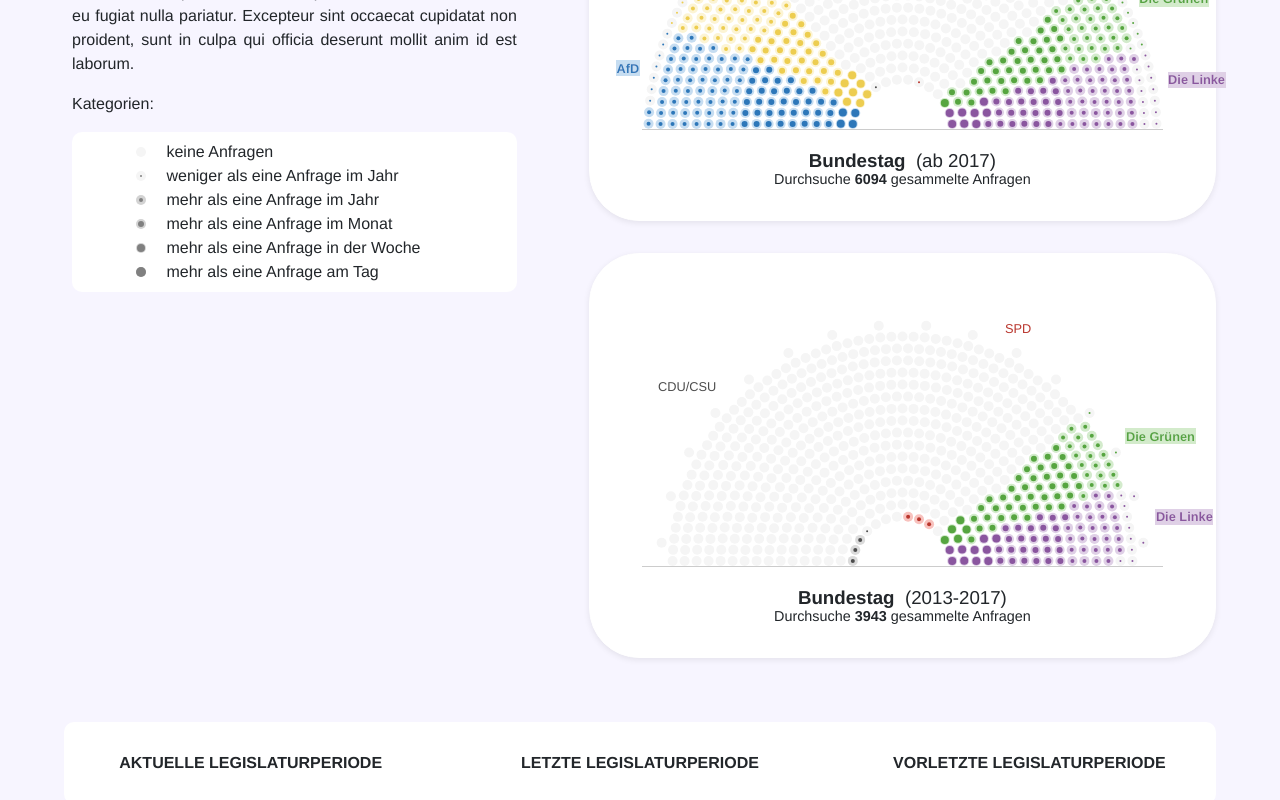
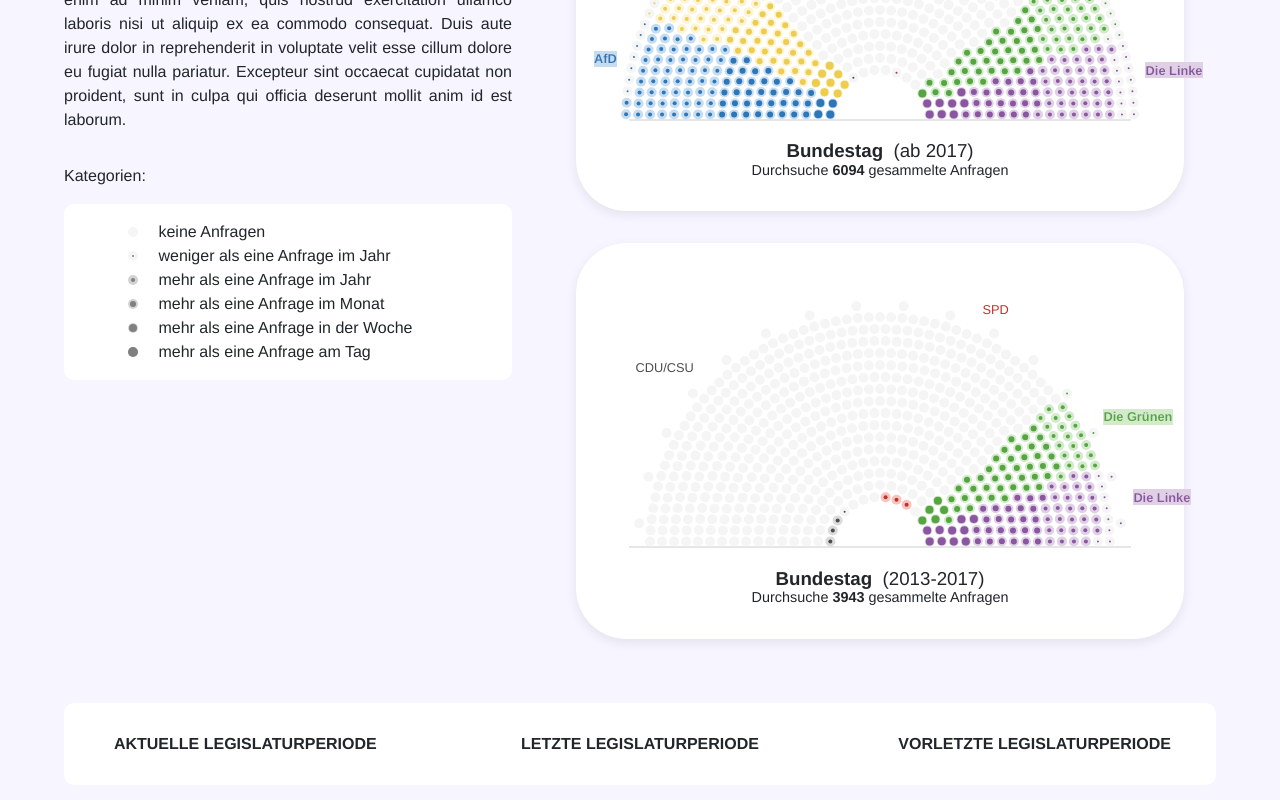
Before and after one commit to sophiamersmann/kleine-anfragen-visualised, a Vue app: page / in a window 1280 px wide. Shown: the part 280-1080 px from the top of the page. Built offline with nearby package versions, Linux system fonts and the light colour scheme.

Commit message:
Refactor css

```diff
--- a/src/assets/style/_global.scss
+++ b/src/assets/style/_global.scss
@@ -7,3 +7,10 @@ $popup-height: calc(100vh - #{$popup-offset});
 $black: hsl(210, 11%, 15%);
 $primary: hsl(254, 41%, 64%);
 $primary-light: hsl(252, 100%, 98%);
+
+$border-radius-weak: 10px;
+$border-radius-strong: 50px;
+$border-radius-tag: 2 * $border-radius-weak;
+
+$box-shadow-weak: 0 4px 12px rgba(0, 0, 0, 0.08);
+$box-shadow-strong: 0 16px 48px rgba(0, 0, 0, 0.08);
--- a/src/assets/style/base.scss
+++ b/src/assets/style/base.scss
@@ -15,3 +15,7 @@ html {
   margin: 0;
   padding: 0;
 }
+
+.test {
+  background-color: red;
+}
--- a/src/components/ElectionPeriod.vue
+++ b/src/components/ElectionPeriod.vue
@@ -71,28 +71,28 @@ export default {
 
 .election-period {
   background-color: white;
-  border-radius: 50px;
+  border-radius: $border-radius-strong;
   padding: $spacing;
   border: 1px solid white;
-  transition: all .2s;
-  box-shadow: 0 2px 6px rgba(0, 0, 0, 0.08);
-}
+  box-shadow: $box-shadow-weak;
+  transition: all 0.2s;
 
-.election-period:hover {
-  box-shadow: 0 16px 48px rgba(0, 0, 0, 0.08);
-  border-color: $primary;
+  &:hover {
+    box-shadow: $box-shadow-strong;
+    border-color: $primary;
+  }
 }
 
 .caption {
+  margin-top: 0.5 * $spacing;
   text-align: center;
-  margin-top: 0.5 * $spacing;
-}
 
-.caption h3 span {
-  font-weight: normal;
-}
+  h3 span {
+    font-weight: normal;
+  }
 
-.caption p {
-  font-size: 0.9rem;
+  p {
+    font-size: 0.9rem;
+  }
 }
 </style>
--- a/src/components/MinistryButton.vue
+++ b/src/components/MinistryButton.vue
@@ -75,13 +75,13 @@ export default {
 <style lang="scss" scoped>
 @import '@/assets/style/global';
 
-button {
+.ministry-button {
   width: 100%;
   margin: $spacing / 4 0;
   padding: 0.25 * $spacing;
 
   border: 1px solid white;
-  border-radius: 10px;
+  border-radius: $border-radius-weak;
 
   display: grid;
   grid-template-columns: 1fr 50px;
@@ -92,17 +92,16 @@ button {
   transition: all .2s;
 
   font-size: 0.9rem;
-}
 
-button:first-of-type {
+  &:first-of-type {
     margin-top: 0;
   }
 
-button:hover {
+  &:hover {
     border-color: $primary;
   }
 
-button.active {
+  &.active {
     border-color: $primary;
     font-weight: bold;
   }
@@ -115,4 +114,5 @@ button.active {
   .chart {
     justify-self: end;
   }
+}
 </style>
--- a/src/components/Popup.vue
+++ b/src/components/Popup.vue
@@ -4,9 +4,9 @@
       <h3>{{ body }}&nbsp; <span>({{ years }})</span></h3>
       <div class="text">
         Die Oppositionsparteien
-          <div class="text-wrapper">
+          <div class="tag-group">
             <span
-              class="party"
+              class="tag"
               v-for="(party, i) in oppositionParties"
               :key=i
               :style=party.style
@@ -15,9 +15,9 @@
             </span>
           </div>
           und Regierungparteien
-          <div class="text-wrapper">
+          <div class="tag-group">
             <span
-              class="party"
+              class="tag"
               v-for="(party, i) in rulingParties"
               :key=i
               :style=party.style
@@ -26,8 +26,8 @@
             </span>
           </div>
           haben insgesamt
-          <div class="text-wrapper">
-            <span class="number">{{ nRequests }}</span> Anfragen
+          <div class="tag-group">
+            <span class="highlight">{{ nRequests }}</span> Anfragen
           </div>
           an folgende Instutionen gestellt:
       </div>
@@ -236,28 +236,42 @@ export default {
 <style lang="scss" scoped>
 @import '@/assets/style/global';
 
+$line-height: 18px;
+
 .popup {
-  background-color: white;
-  border-radius: 50px;
-
   position: fixed;
   z-index: 2000;
   top: $popup-offset / 2;
   left: 2 * $popup-offset;
   width: $popup-width;
   height: $popup-height;
+  background-color: white;
+  border-radius: $border-radius-strong;
 
   display: grid;
   grid-template-columns: 1fr $popup-height;
+
+  &.loading {
+    .tag {
+      width: 80px;
+      height: $line-height;
+      background-color: gray;
+      vertical-align: bottom;
     }
 
-.sidebar {
-  height: $popup-height;
-  padding: $spacing;
-  background-color: $primary-light;
-  border-radius: 50px 0 0 50px;
-  display: flex;
-  flex-direction: column;
+    .highlight {
+      display: inline-block;
+      width: 40px;
+      height: $line-height;
+      background-color: gray;
+      vertical-align: bottom;
+      border-radius: $border-radius-tag;
+    }
+
+    .ministry-legend {
+      visibility: hidden;
+    }
+  }
 }
 
 .chart-ring {
@@ -265,61 +279,49 @@ export default {
   width: $popup-height;
 }
 
+.sidebar {
+  height: $popup-height;
+  padding: $spacing;
+  background-color: $primary-light;
+  border-radius: $border-radius-strong 0 0 $border-radius-strong;
+  display: flex;
+  flex-direction: column;
+
   h3 {
     text-align: center;
     border-bottom: 1px solid $black;
+
+    span {
+      font-weight: normal;
+    }
   }
 
   .text {
     border: 1px solid $primary-light;
-  padding: 0.25 * $spacing;
     line-height: 1.25;
-  margin: 0.5 * $spacing 0;
+    margin: $spacing 0;
+  }
 }
 
-.number {
-  font-size: 0.9em;
+.tag-group {
+  margin-left: 0.5 * $spacing;
+  padding: 2px 0 0.25 * $spacing 0;
+
+  .tag {
+    display: inline-block;
+    padding: 0 5px;
+    border-radius: 2 * $border-radius-tag;
+    font-size: 0.9rem;
     font-weight: bold;
-  line-height: 18px;
+    white-space: nowrap;
+    line-height: $line-height;
   }
 
-h3 span {
-  font-weight: normal;
+  .highlight {
+    font-size: 0.9rem;
+    font-weight: bold;
+    line-height: $line-height;
   }
-
-.text-wrapper {
-  margin-left: 0.5 * $spacing;
-  padding: 2px 0 0.25 * $spacing 0
-}
-
-.party {
-  display: inline-block;
-  padding: 0 5px;
-  border-radius: 20px;
-  font-size: 0.9em;
-  font-weight: bold;
-  white-space: nowrap;
-  line-height: 18px;
-}
-
-.popup.loading .party {
-  width: 80px;
-  height: 18px;
-  background-color: gray;
-  vertical-align: bottom;
-}
-
-.popup.loading .number {
-  display: inline-block;
-  width: 40px;
-  height: 18px;
-  background-color: gray;
-  vertical-align: bottom;
-  border-radius: 20px;
-}
-
-.popup.loading .ministry-legend {
-  visibility: hidden;
 }
 
 .ministry-legend {
--- a/src/components/Root.vue
+++ b/src/components/Root.vue
@@ -250,83 +250,105 @@ export default {
 
 main {
   padding: 2 * $spacing;
-  transition: filter 0.2s ease;
   background-color: $primary-light;
+  transition: filter 0.8s ease;
+
+  &.background {
+    filter: blur(4px);
+    transition: filter 0.8s ease;
+    overflow: hidden;
   }
-
-.background {
-  filter: blur(4px);
-  transition: filter 0.2s ease-in;
-  overflow: hidden;
 }
 
 .top {
   display: grid;
-  grid-template-columns: 40% 60%;
+  grid-template-columns: 2fr 3fr;
   grid-gap: $spacing;
-}
-
-h1 {
-  text-align: center;
-  border-bottom: 1px solid $black;
 }
 
 .introduction {
   line-height: 1.5;
+
+  h1 {
+    border-bottom: 1px solid $black;
+    text-align: center;
   }
 
-.introduction .p {
-  padding: 0.25 * $spacing;
-  border-radius: 10px;
+  .p {
+    padding: 0.5 * $spacing 0;
     text-align: justify;
   }
+
+  .legend {
+    margin: 0.5 * $spacing 0;
+    padding: 0.5 * $spacing $spacing * 2;
+    background-color: white;
+    border-radius: $border-radius-weak;
 
     .legend-line--chart {
       display: inline-block;
       margin-right: 0.5 * $spacing;
     }
-
-.introduction .legend {
-  background-color: white;
-  margin: 0.5 * $spacing 0;
-  padding: 0.25 * $spacing $spacing * 2;
-  border-radius: 10px;
+  }
 }
 
-.tiles-bundestag .election-period {
+.tiles-bundestag {
+  .election-period {
     margin: $spacing;
   }
-
-.tiles .row {
-  margin: $spacing 0;
-  display: grid;
-  grid-gap: $spacing / 2;
 }
 
-.tiles-landtage .row-header {
+.tiles-landtage {
+  .row-header {
+    position: sticky;
+    top: 0;
+    padding: $spacing 0;
+    background-color: white;
+    border-radius: $border-radius-weak;
     text-align: center;
-  position: sticky;
-  background-color: white;
-  padding: $spacing 0;
-  border-radius: 10px;
-  top: 0;
     font-weight: bold;
   }
 
-.tiles-landtage .row {
+  .row {
+    margin: $spacing 0;
+    display: grid;
+    grid-gap: $spacing;
     grid-template-columns: repeat(3, 1fr);
   }
 
-.tiles-landtage .col-1 {
+  .col-1 {
     grid-column: 1 / 2;
   }
 
-.tiles-landtage .col-2 {
+  .col-2 {
     grid-column: 2 / 3;
   }
 
-.tiles-landtage .col-3 {
+  .col-3 {
     grid-column: 3 / 4;
+  }
+}
+
+.tooltip {
+  position: absolute;
+  width: 300px;
+  background: white;
+  z-index: 3000;
+  pointer-events: none;
+  opacity: 0;
+  padding: 0.25 * $spacing 0.5 * $spacing;
+  box-shadow: $box-shadow-weak;
+  border-left: 5px solid $black;
+  font-size: 0.9rem;
+
+  .above-title,
+  .note {
+    font-size: 0.7rem;
+  }
+
+  p {
+    margin: 0.125 * $spacing 0;
+  }
 }
 
 .overlay {
@@ -360,34 +382,4 @@ h1 {
   transform: scale(0.9);
   opacity: 0;
 }
-
-.tooltip {
-  position: absolute;
-  width: 300px;
-  background: white;
-  left: 10px;
-  top: 10px;
-  z-index: 3000;
-  pointer-events: none;
-  opacity: 0;
-
-  font-size: 0.9em;
-
-  box-shadow: 0 4px 12px rgba(0, 0, 0, 0.08);
-  padding: 0.25 * $spacing 0.5 * $spacing;
-
-  border-left: 5px solid $black;
-}
-
-.tooltip .above-title {
-  font-size: 0.8rem;
-}
-
-.tooltip .note {
-  font-size: 0.7rem;
-}
-
-.tooltip p {
-  margin: 0.125 * $spacing 0;
-}
 </style>
```
Lines whose indentation alone changed are shown as unchanged.
